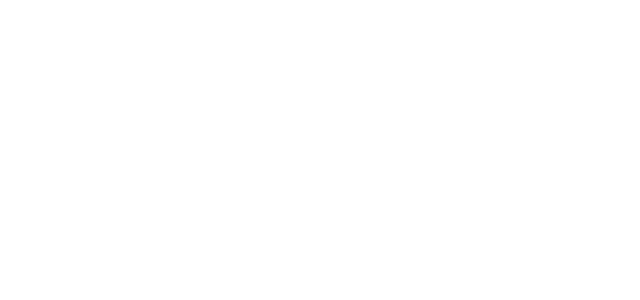
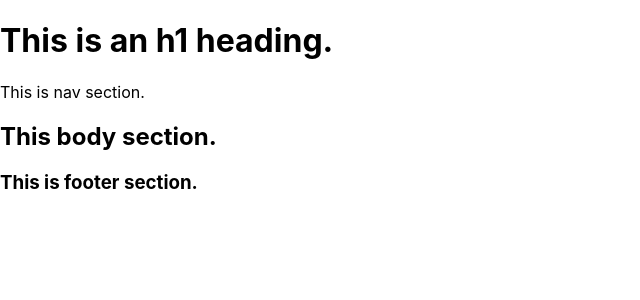
Before and after one commit to kerTroy/my-app, a React (Create React App) app: page / in a window 1280 px wide. Shown: the top 300 px of the page, without its empty margins (0-640 px from the left). Built offline with nearby package versions, Linux system fonts and the light colour scheme.

Commit message:
Some new commit message of your choice goes here

```diff
--- a/src/App.js
+++ b/src/App.js
@@ -1,8 +1,17 @@
 import './App.css';
+import Header from './component/Header.js';
+import Nav from './component/Nav';
+import Body from './component/Body';
+import Footer from './component/Footer';
 
 function App() {
   return (
-    <div></div>
+    <div>
+      <Header />
+      <Nav />
+      <Body />
+      <Footer />
+    </div>
   );
 }
 
--- /dev/null
+++ b/src/component/Body.js
@@ -0,0 +1,12 @@
+import React from "react";
+
+function body() {
+    return(
+        <div>
+            <h2>This body section.</h2>
+
+        </div>
+    )
+}
+
+export default body;
--- /dev/null
+++ b/src/component/Footer.js
@@ -0,0 +1,13 @@
+import React from "react";
+
+function footer(){
+    return(
+        <div>
+            <h3>This is footer section.</h3>
+
+        </div>
+
+    )
+}
+
+export default footer;
--- /dev/null
+++ b/src/component/Header.js
@@ -0,0 +1,9 @@
+import React from "react";
+
+function Header() {
+    return (
+      <h1>This is an h1 heading.</h1>
+    )
+  };
+
+  export default Header;
--- /dev/null
+++ b/src/component/Nav.js
@@ -0,0 +1,12 @@
+import React from "react";
+
+function nav(){
+    return(
+        <div>
+            <p>This is nav section.</p>
+
+        </div>
+    )
+}
+
+export default nav;
```
